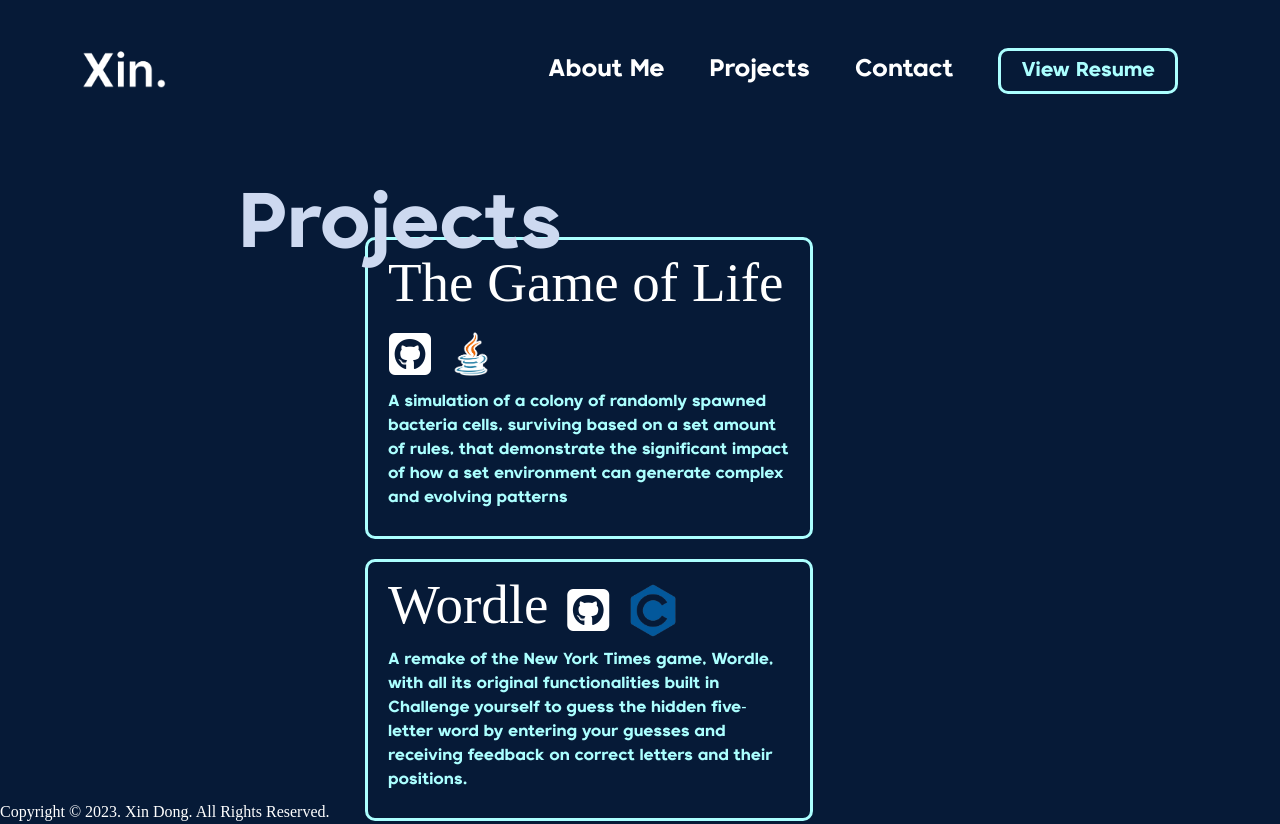
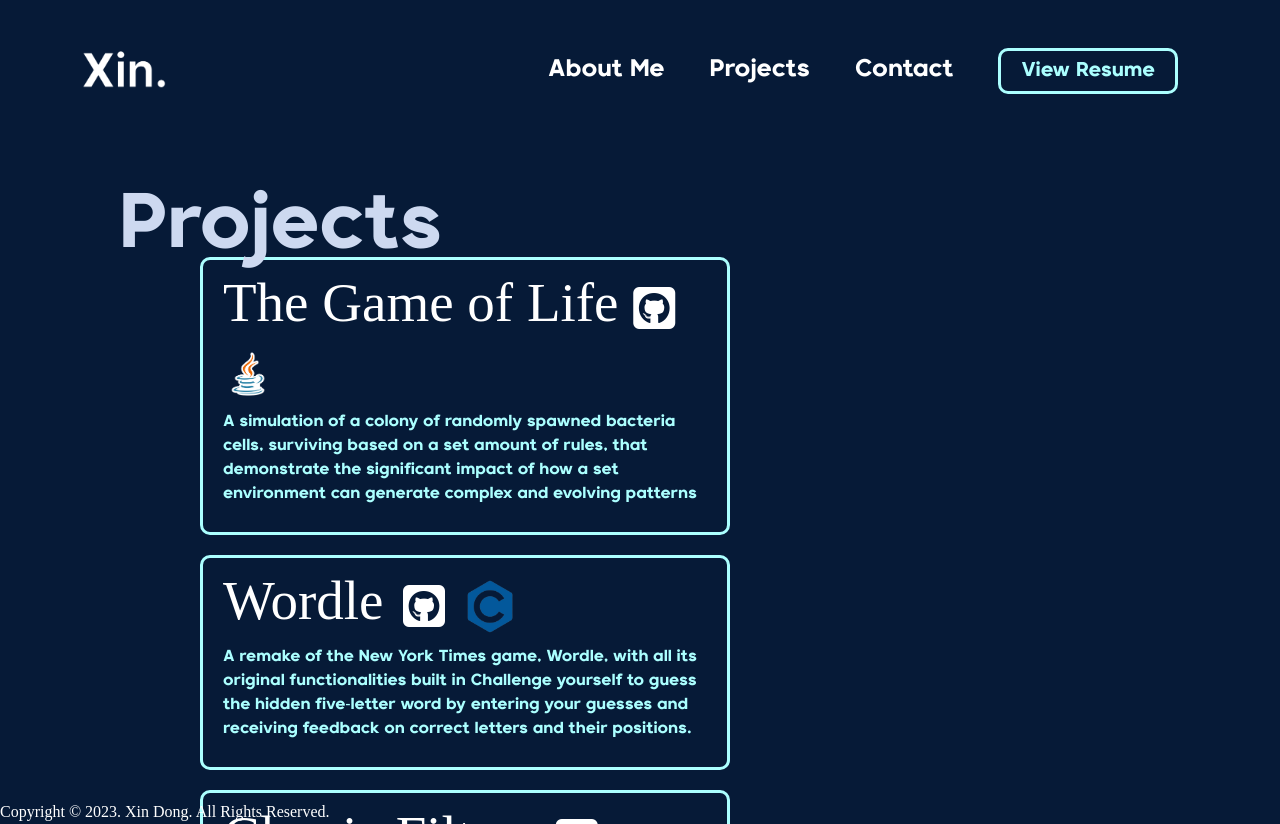
Before and after one commit to TheDXport/XinWeb, a website: page projects.html in a window 1280 px wide. Drawn offline with nearby package versions, Linux system fonts and the light colour scheme; files whose address does not match are found by name; a web font is replaced by a local one.

Commit message:
restyled the margins and padding for the projects

```diff
--- a/projects.html
+++ b/projects.html
@@ -40,7 +40,7 @@
                     <h1 id="projectstitle" class="retroica unselectable jimmytransition"  draggable="false">Projects</h1>
                 </div>
 
-                <div class="github-container" style="margin-left: 365px; margin-bottom:400px;">
+                <div class="github-container">
 
                     <!-- TODO: UPDATE LINKS TO ITS CORRESPONDING ICONS, ADD MORE PROJECTS-->
                     <div id="githubsection" style="width: 350px; max-width:620px; margin-right: 20px;">
--- a/src/pages/styles.css
+++ b/src/pages/styles.css
@@ -224,13 +224,15 @@ nav .fas {
 
 
  #projectstitle {
-    margin:-6px 20px 40px -18px;
+    margin:-6px 20px 40px -138px;
     top:22%;
  }
  .github-container {
     display: flex;
     flex-wrap: wrap; /* Allow wrapping to next line */
     justify-content: flex-start;
+    margin-left:200px;
+    padding-top: 20px;
   }
 
   #githubsection {
```
